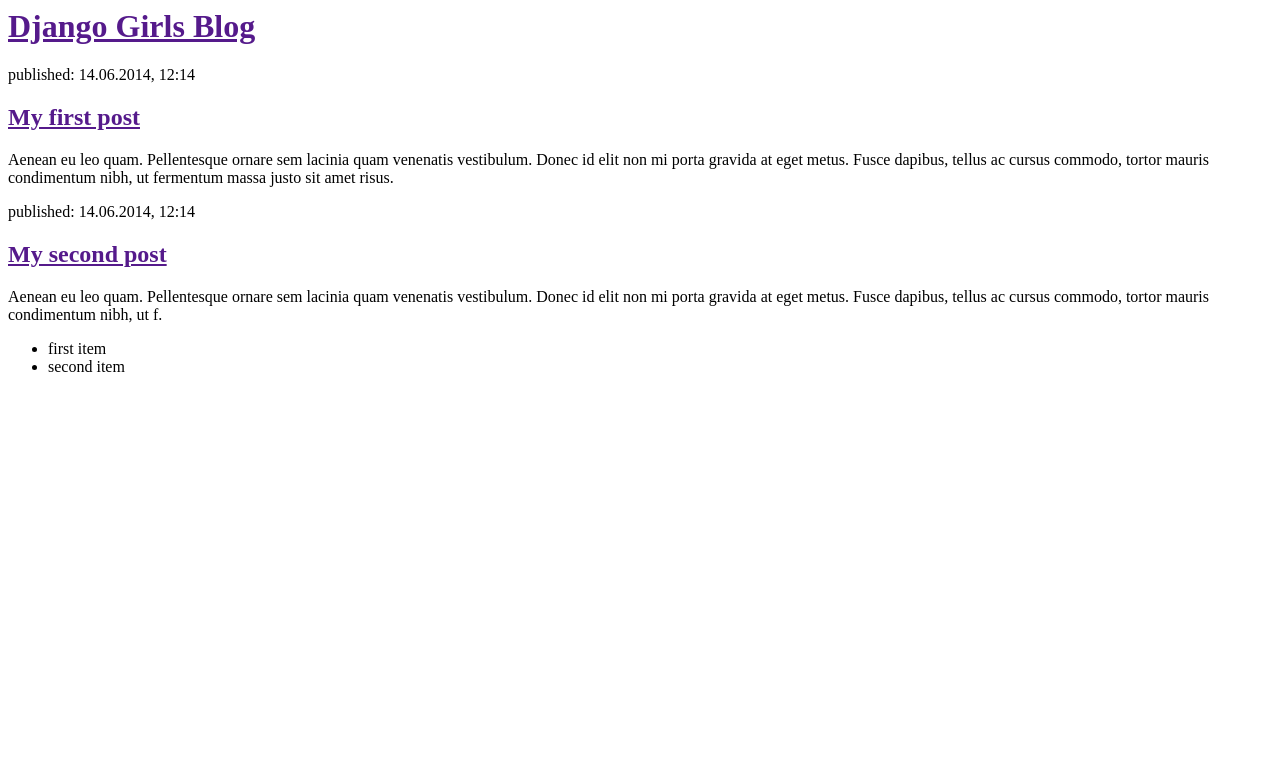
After one commit to edenhuang101/djangogirls, a Django app: template blog/templates/blog/test.html in a window 1280 px wide. The commit adds this page. Shown: the top 783 px of the page. Run offline with Django 3.2, Linux system fonts and the light colour scheme; the template is opened without the code that fills it, so the values that code supplies are empty.

Commit message:
move static ccs/blog.css to latest rule

```diff
--- a/blog/templates/blog/base.html
+++ b/blog/templates/blog/base.html
@@ -4,8 +4,8 @@
         <title>Django Girls blog</title>
         <link rel="stylesheet" href="//maxcdn.bootstrapcdn.com/bootstrap/3.2.0/css/bootstrap.min.css">
         <link rel="stylesheet" href="//maxcdn.bootstrapcdn.com/bootstrap/3.2.0/css/bootstrap-theme.min.css">
+        <link href="http://fonts.googleapis.com/css?family=Lobster&subset=latin,latin-ext" rel="stylesheet" type="text/css">
 		<link rel="stylesheet" href="{% static 'css/blog.css' %}">
-        <link href="http://fonts.googleapis.com/css?family=Lobster&subset=latin,latin-ext" rel="stylesheet" type="text/css">
     </head>
 	<body>
 		<div class="page-header">
--- a/blog/templates/blog/post_list.html
+++ b/blog/templates/blog/post_list.html
@@ -5,8 +5,8 @@
         <title>Django Girls blog</title>
         <link rel="stylesheet" href="//maxcdn.bootstrapcdn.com/bootstrap/3.2.0/css/bootstrap.min.css">
         <link rel="stylesheet" href="//maxcdn.bootstrapcdn.com/bootstrap/3.2.0/css/bootstrap-theme.min.css">
+        <link href="http://fonts.googleapis.com/css?family=Lobster&subset=latin,latin-ext" rel="stylesheet" type="text/css">
 		<link rel="stylesheet" href="{% static 'css/blog.css' %}">
-        <link href="http://fonts.googleapis.com/css?family=Lobster&subset=latin,latin-ext" rel="stylesheet" type="text/css">
     </head>
     <body>
 		<div class="page-header">
--- /dev/null
+++ b/blog/templates/blog/test.html
@@ -0,0 +1,23 @@
+<html>
+    <head>
+        <title>Django Girls blog</title>
+    </head>
+    <body>
+        <div>
+            <h1><a href="">Django Girls Blog</a></h1>
+        </div>
+
+        <div>
+            <p>published: 14.06.2014, 12:14</p>
+            <h2><a href="">My first post</a></h2>
+            <p>Aenean eu leo quam. Pellentesque ornare sem lacinia quam venenatis vestibulum. Donec id elit non mi porta gravida at eget metus. Fusce dapibus, tellus ac cursus commodo, tortor mauris condimentum nibh, ut fermentum massa justo sit amet risus.</p>
+        </div>
+
+        <div>
+            <p>published: 14.06.2014, 12:14</p>
+            <h2><a href="">My second post</a></h2>
+            <p>Aenean eu leo quam. Pellentesque ornare sem lacinia quam venenatis vestibulum. Donec id elit non mi porta gravida at eget metus. Fusce dapibus, tellus ac cursus commodo, tortor mauris condimentum nibh, ut f.</p>
+        </div>
+        <ul><li>first item</li><li>second item</li></ul>
+    </body>
+</html>
```
